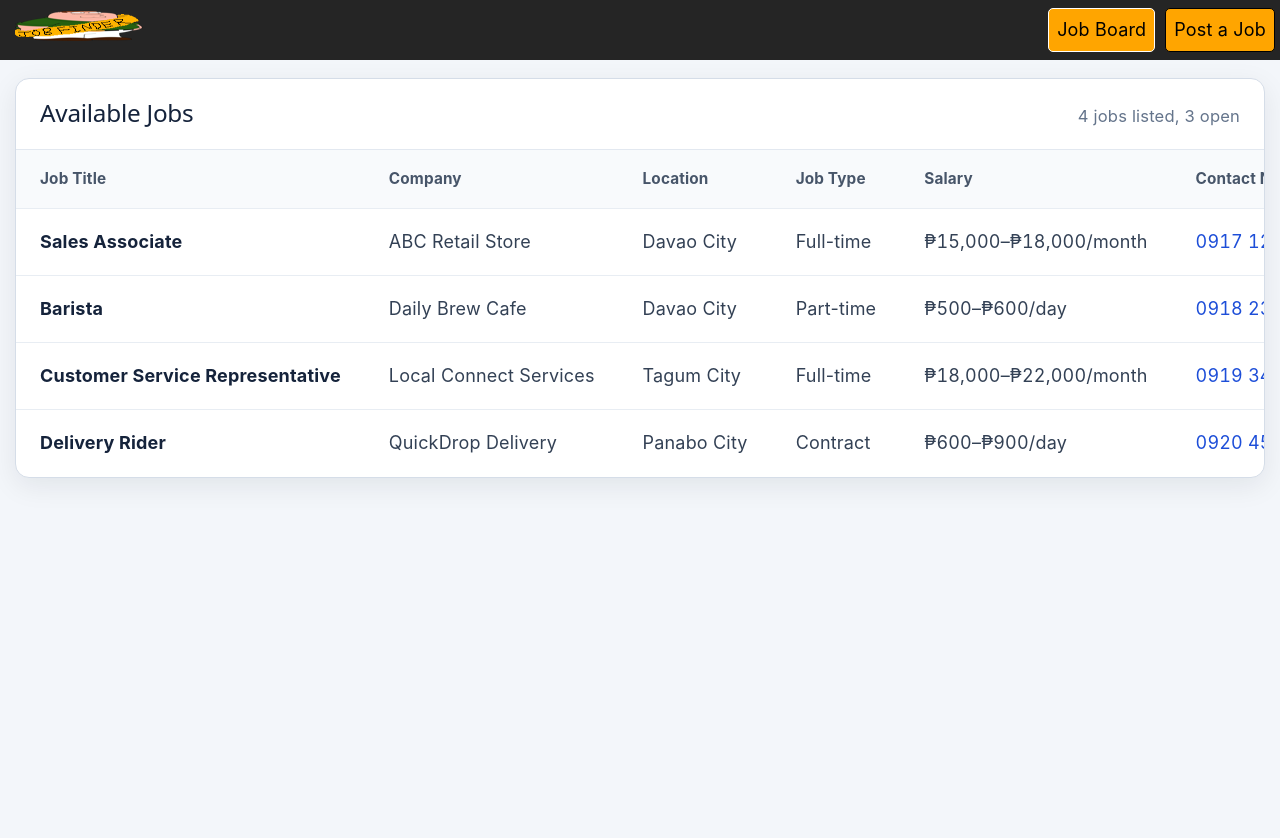
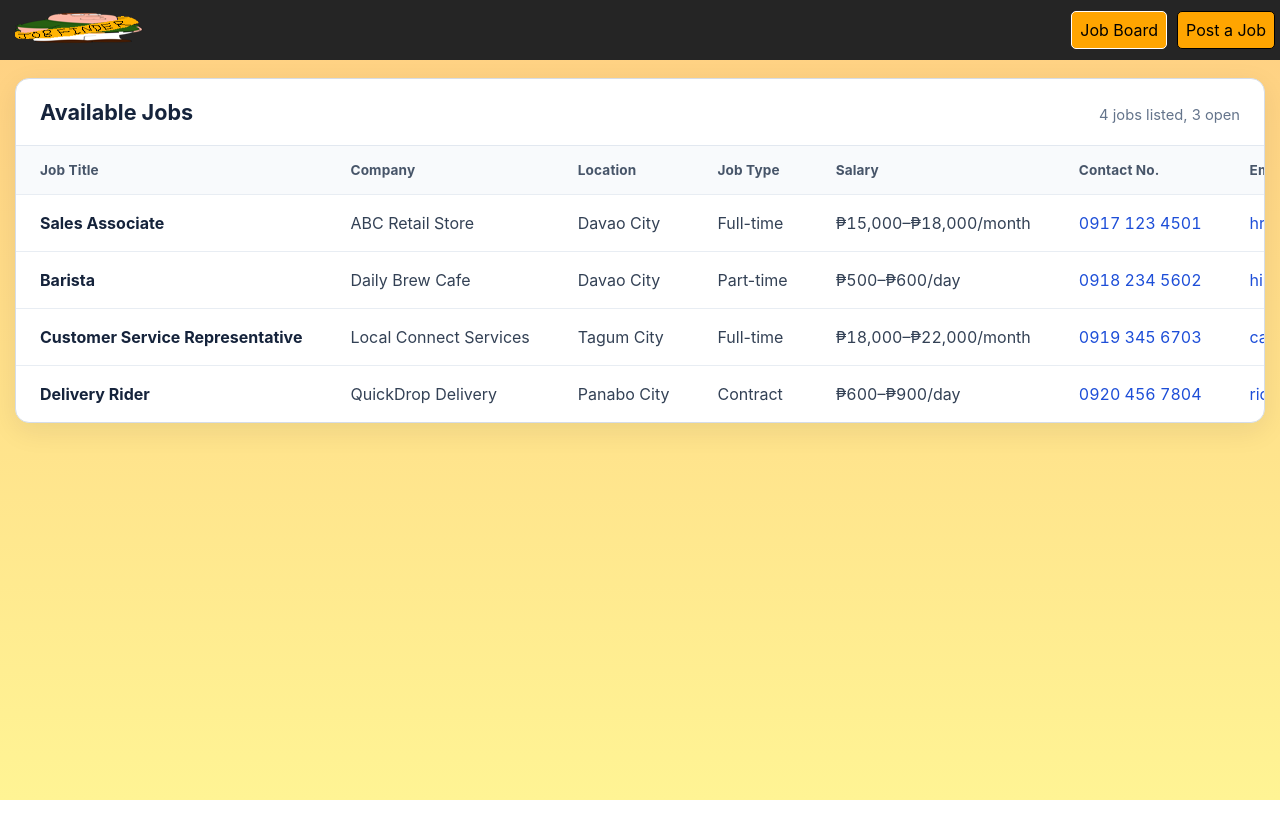
Before and after one commit to UIC-CCS-WEB-DEVELOPMENT-2026-2027/Local-Job-Finder, a React (Vite) app: page / in a window 1280 px wide. Shown: the top 838 px of the page. After the commit the page ends 800 px from the top, so only its background shows below. Built offline with nearby package versions, Linux system fonts and the light colour scheme.

Commit message:
fixed styling

```diff
--- a/src/App.css
+++ /dev/null
@@ -1,182 +0,0 @@
-:root {
-    font-family:
-        Inter,
-        system-ui,
-        -apple-system,
-        BlinkMacSystemFont,
-        "Segoe UI",
-        sans-serif;
-    color: #1f2937;
-    background: #f3f6fa;
-    color-scheme: light;
-    font-synthesis: none;
-    text-rendering: optimizeLegibility;
-}
-
-* {
-    box-sizing: border-box;
-}
-
-body {
-    margin: 0;
-    min-width: 320px;
-}
-
-/* index.css narrows #root to 1126px, adds side borders and centers text.
-   Reset that here so the table can use the full page width. */
-#root {
-    width: 100%;
-    max-width: 100%;
-    border-inline: 0;
-    text-align: left;
-}
-
-.container {
-    width: min(1320px, calc(100% - 32px));
-    margin: 0 auto;
-    padding: 28px 0 56px;
-}
-
-/* ---------- Header (kept quiet so the table leads) ---------- */
-
-.page-header {
-    margin-bottom: 20px;
-}
-.page-header h1 {
-    margin: 0 0 4px;
-    color: #15233b;
-    font-size: clamp(1.4rem, 3vw, 1.8rem);
-    letter-spacing: -0.01em;
-}
-.page-header p {
-    margin: 0;
-    color: #64748b;
-    font-size: 0.95rem;
-}
-
-/* ---------- Table card (the main focus) ---------- */
-
-.table-card {
-    background: #fff;
-    border: 1px solid #d5dde8;
-    border-radius: 14px;
-    box-shadow: 0 8px 28px rgb(15 23 42 / 8%);
-    overflow: hidden;
-}
-
-.table-toolbar {
-    display: flex;
-    align-items: baseline;
-    justify-content: space-between;
-    gap: 16px;
-    padding: 20px 24px;
-    border-bottom: 1px solid #e2e8f0;
-}
-.table-toolbar h2 {
-    margin: 0;
-    color: #15233b;
-    font-size: 1.35rem;
-}
-.table-toolbar p {
-    margin: 0;
-    color: #64748b;
-    font-size: 0.92rem;
-}
-
-.table-wrapper {
-    overflow-x: auto;
-}
-table {
-    width: 100%;
-    min-width: 1180px;
-    border-collapse: collapse;
-    text-align: left;
-}
-th,
-td {
-    padding: 16px 24px;
-    border-bottom: 1px solid #e8edf3;
-    white-space: nowrap;
-}
-th {
-    color: #475569;
-    background: #f8fafc;
-    font-size: 0.85rem;
-    font-weight: 700;
-    letter-spacing: 0.01em;
-}
-td {
-    font-size: 1rem;
-    color: #334155;
-}
-tbody tr:hover {
-    background: #f5f9ff;
-}
-tbody tr:last-child td {
-    border-bottom: 0;
-}
-
-.cell-title {
-    color: #15233b;
-    font-weight: 700;
-}
-.cell-salary {
-    font-variant-numeric: tabular-nums;
-}
-.cell-link {
-    color: #1d4ed8;
-    text-decoration: none;
-    font-variant-numeric: tabular-nums;
-}
-.cell-link:hover {
-    text-decoration: underline;
-}
-.cell-link:focus-visible {
-    outline: 2px solid #1d4ed8;
-    outline-offset: 2px;
-    border-radius: 2px;
-}
-
-.status {
-    display: inline-block;
-    padding: 4px 11px;
-    border-radius: 999px;
-    font-size: 0.82rem;
-    font-weight: 700;
-}
-.status-open {
-    color: #166534;
-    background: #dcfce7;
-}
-.status-closed {
-    color: #991b1b;
-    background: #fee2e2;
-}
-.empty-state {
-    padding: 48px 24px;
-    color: #64748b;
-    text-align: center;
-}
-
-/* ---------- Responsive ---------- */
-
-@media (max-width: 800px) {
-    .table-toolbar {
-        padding: 16px 18px;
-    }
-    th,
-    td {
-        padding: 14px 16px;
-    }
-}
-
-@media (max-width: 520px) {
-    .container {
-        width: min(100% - 20px, 1320px);
-        padding-top: 20px;
-    }
-    .table-toolbar {
-        flex-direction: column;
-        gap: 4px;
-    }
-}
--- a/src/JobBoard/JobBoard.css
+++ b/src/JobBoard/JobBoard.css
@@ -1,32 +1,3 @@
-:root {
-    font-family:
-        Inter,
-        system-ui,
-        -apple-system,
-        BlinkMacSystemFont,
-        "Segoe UI",
-        sans-serif;
-    color: #1f2937;
-    background: #f3f6fa;
-    color-scheme: light;
-    font-synthesis: none;
-    text-rendering: optimizeLegibility;
-}
-
-body {
-    margin: 50px 0 0 0;
-    min-width: 320px;
-}
-
-/* index.css narrows #root to 1126px, adds side borders and centers text.
-   Reset that here so the table can use the full page width. */
-#root {
-    width: 100%;
-    max-width: 100%;
-    border-inline: 0;
-    text-align: left;
-}
-
 .container {
     margin: 0 15px;
     padding: 28px 0 56px;
--- a/src/index.css
+++ b/src/index.css
@@ -1,112 +1,22 @@
-:root {
-    --text: #6b6375;
-    --text-h: #08060d;
-    --bg: #fff;
-    --border: #e5e4e7;
-    --code-bg: #f4f3ec;
-    --accent: #aa3bff;
-    --accent-bg: rgba(170, 59, 255, 0.1);
-    --accent-border: rgba(170, 59, 255, 0.5);
-    --social-bg: rgba(244, 243, 236, 0.5);
-    --shadow:
-        rgba(0, 0, 0, 0.1) 0 10px 15px -3px, rgba(0, 0, 0, 0.05) 0 4px 6px -2px;
-
-    --sans: system-ui, "Segoe UI", Roboto, sans-serif;
-    --heading: system-ui, "Segoe UI", Roboto, sans-serif;
-    --mono: ui-monospace, Consolas, monospace;
-
-    font: 18px/145% var(--sans);
-    letter-spacing: 0.18px;
-    color-scheme: light dark;
-    color: var(--text);
-    background: var(--bg);
-    font-synthesis: none;
-    text-rendering: optimizeLegibility;
-    -webkit-font-smoothing: antialiased;
-    -moz-osx-font-smoothing: grayscale;
-
-    @media (max-width: 1024px) {
-        font-size: 16px;
-    }
-}
-
-@media (prefers-color-scheme: dark) {
-    :root {
-        --text: #9ca3af;
-        --text-h: #f3f4f6;
-        --bg: #16171d;
-        --border: #2e303a;
-        --code-bg: #1f2028;
-        --accent: #c084fc;
-        --accent-bg: rgba(192, 132, 252, 0.15);
-        --accent-border: rgba(192, 132, 252, 0.5);
-        --social-bg: rgba(47, 48, 58, 0.5);
-        --shadow:
-            rgba(0, 0, 0, 0.4) 0 10px 15px -3px,
-            rgba(0, 0, 0, 0.25) 0 4px 6px -2px;
-    }
-
-    #social .button-icon {
-        filter: invert(1) brightness(2);
-    }
-}
-
 body {
-    margin: 0;
+  background: linear-gradient(180deg,rgba(255, 207, 130, 1) 0%, rgba(255, 244, 148, 1) 100%);
+  background-attachment: fixed;
+  margin: 50px 0 0 0;
+    min-width: 320px;
 }
 
 #root {
-    width: 1126px;
+    height: 100%;
+    width: 100%;
     max-width: 100%;
-    margin: 0 auto;
-    text-align: center;
-    border-inline: 1px solid var(--border);
-    min-height: 100svh;
-    display: flex;
-    flex-direction: column;
-    box-sizing: border-box;
+    border-inline: 0;
+    font-family:
+        Inter,
+        system-ui,
+        -apple-system,
+        BlinkMacSystemFont,
+        "Segoe UI",
+        sans-serif;
+    font-synthesis: none;
+    text-rendering: optimizeLegibility;
 }
-
-h1,
-h2 {
-    font-family: var(--heading);
-    font-weight: 500;
-    color: var(--text-h);
-}
-
-h1 {
-    font-size: 56px;
-    letter-spacing: -1.68px;
-    margin: 32px 0;
-    @media (max-width: 1024px) {
-        font-size: 36px;
-        margin: 20px 0;
-    }
-}
-h2 {
-    font-size: 24px;
-    line-height: 118%;
-    letter-spacing: -0.24px;
-    margin: 0 0 8px;
-    @media (max-width: 1024px) {
-        font-size: 20px;
-    }
-}
-p {
-    margin: 0;
-}
-
-code,
-.counter {
-    font-family: var(--mono);
-    display: inline-flex;
-    border-radius: 4px;
-    color: var(--text-h);
-}
-
-code {
-    font-size: 15px;
-    line-height: 135%;
-    padding: 4px 8px;
-    background: var(--code-bg);
-}
```
Also changed, not shown: src/App.jsx (line endings or trailing spaces).
